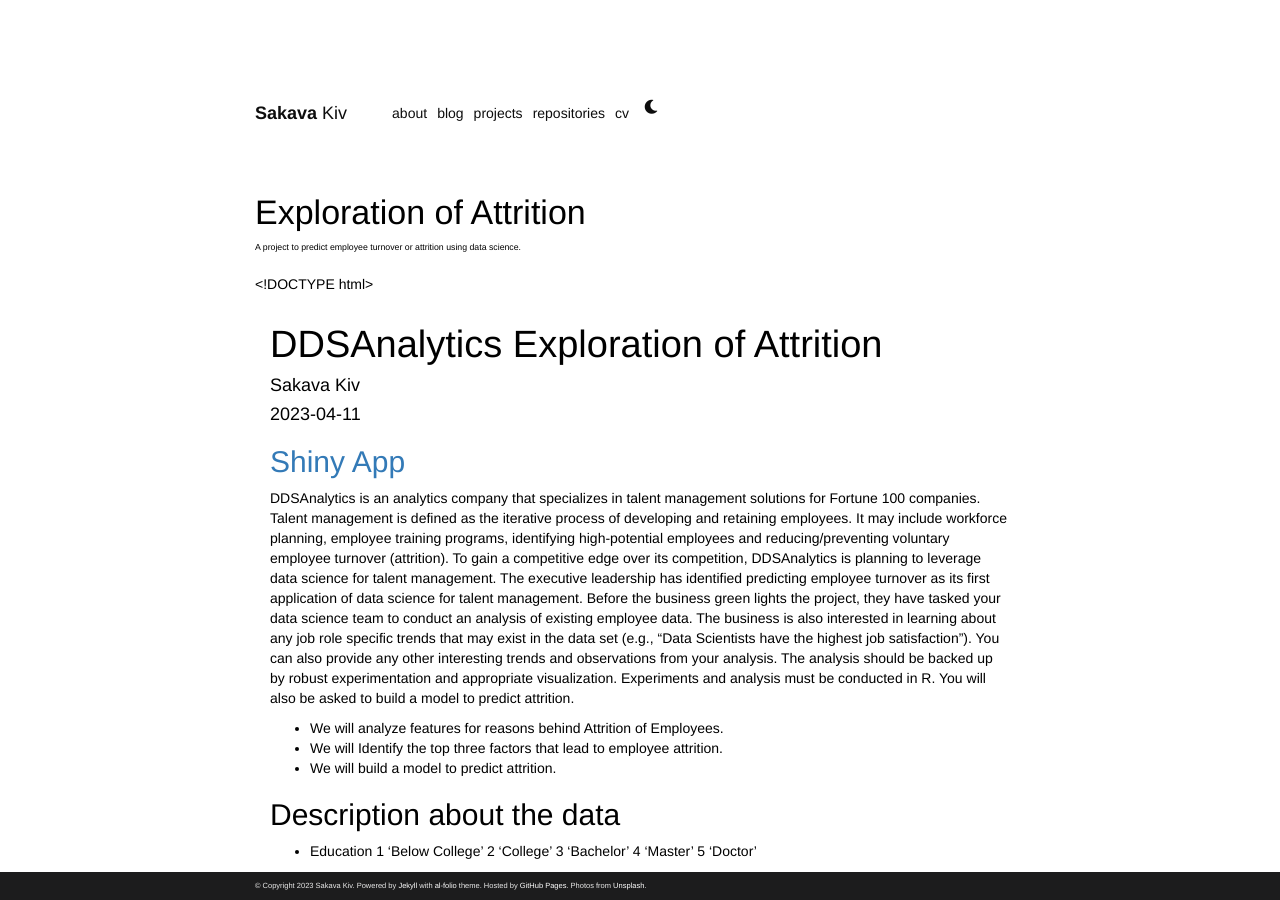
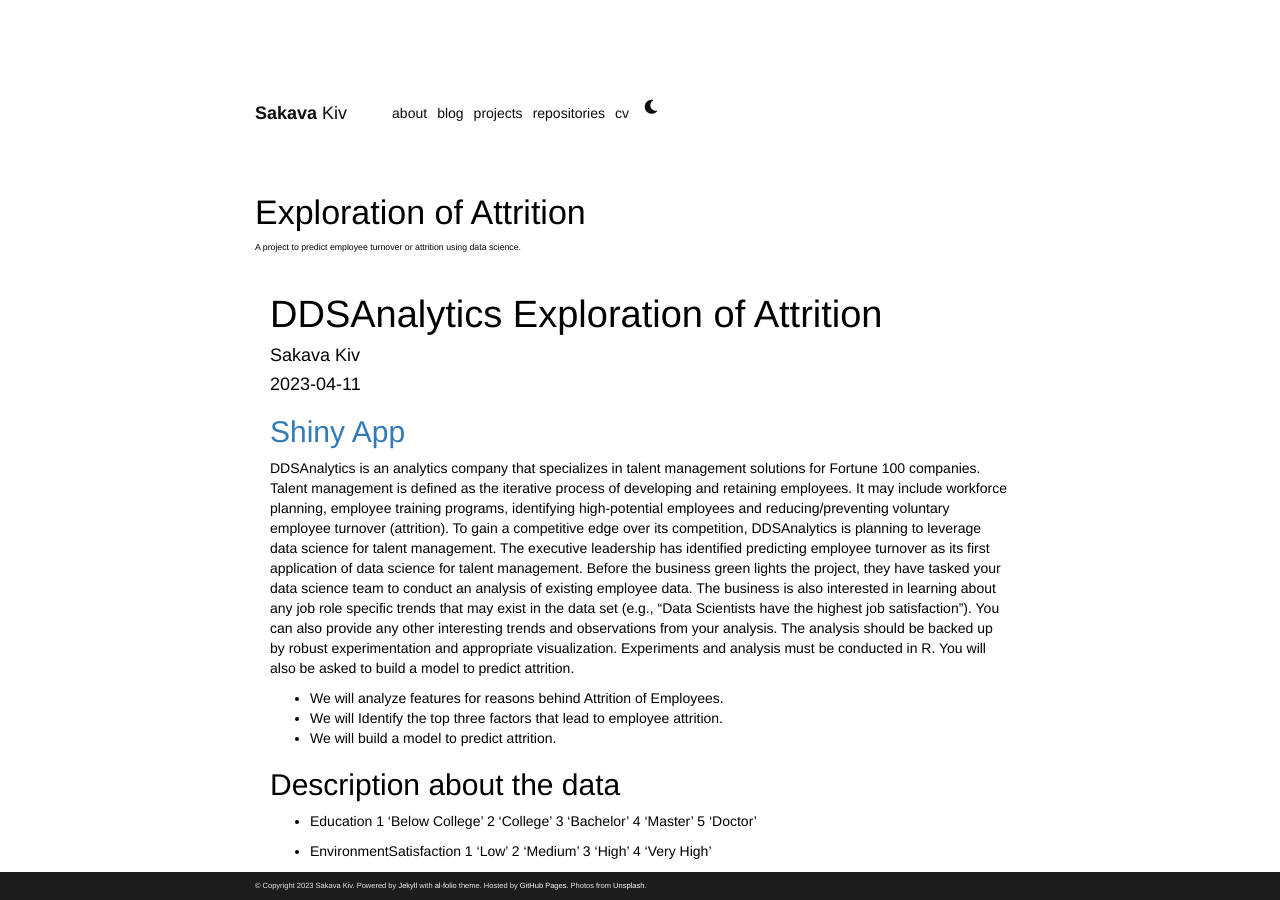
Before and after one commit to SakavaKiv/SakavaKiv.github.io, a Jekyll site: the page built from _projects/ExplorationOfAttrition.md, in a window 1280 px wide and 900 px high. Built offline with Jekyll 4.4.1, drawn with Linux system fonts in a browser that asks for light colours; comment, search, counter and statistics services are not loaded; a style sheet for code colours, icons or effects is not loaded.

Commit message:
Remove extra uneeded text

```diff
--- a/_projects/ExplorationOfAttrition.md
+++ b/_projects/ExplorationOfAttrition.md
@@ -7,7 +7,6 @@ importance: 2
 category: work
 ---
 
-<!DOCTYPE html>
 
 <html>
 
```
